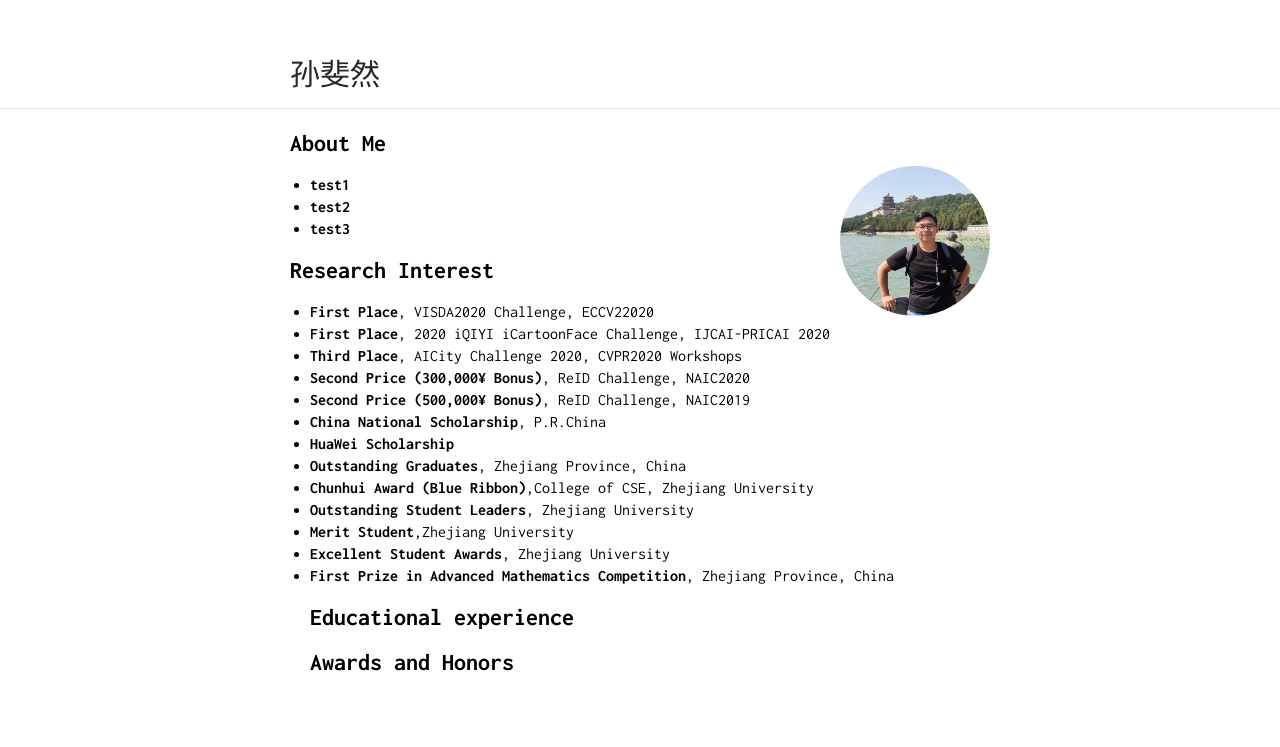
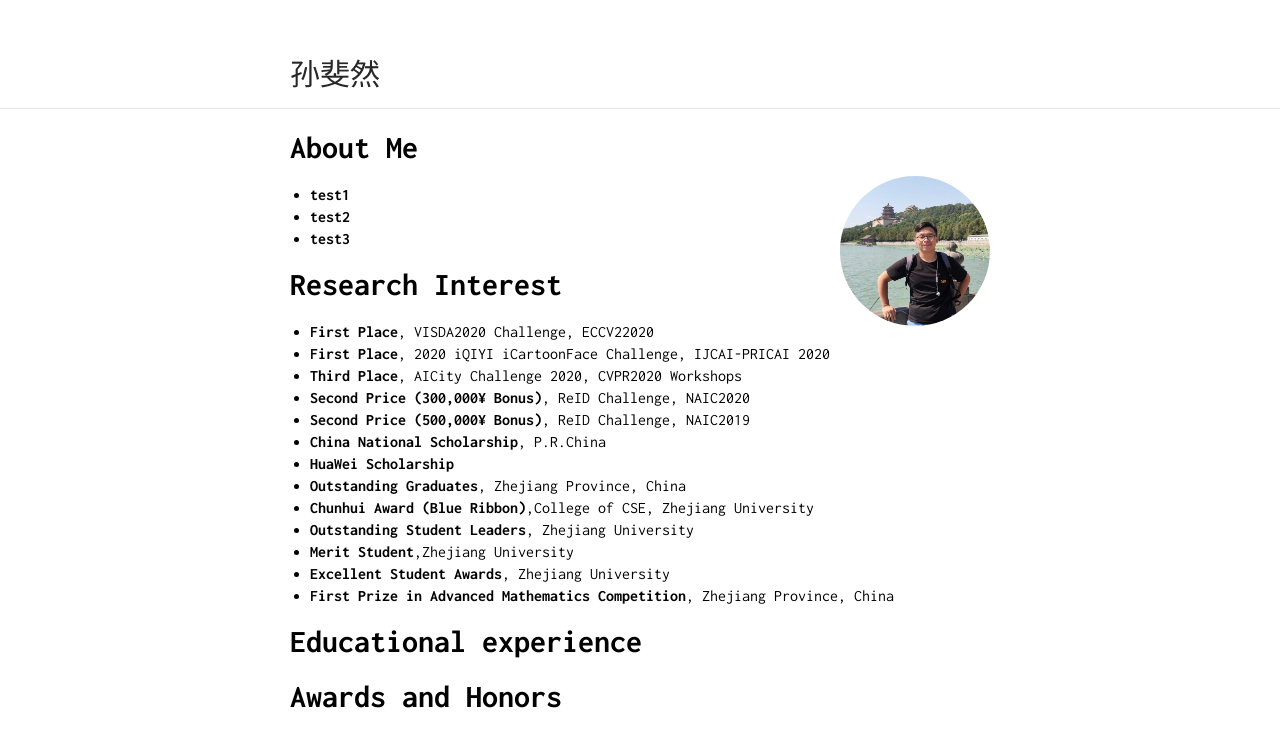
Before and after one commit to OrientTraveller/OrientTraveller.github.io, a Jekyll site: the page built from index.md, in a window 1280 px wide. Shown: the top 747 px of the page. Built offline with Jekyll 4.4.1, drawn with Linux system fonts in a browser that asks for light colours; our own code applies the rules of GitHub Pages for plain Markdown files.

```diff
--- a/index.md
+++ b/index.md
@@ -19,5 +21,7 @@
 - **Merit Student**,Zhejiang University
 - **Excellent Student Awards**, Zhejiang University
 - **First Prize in Advanced Mathematics Competition**, Zhejiang Province, China
-## Educational experience
-## Awards and Honors
+
+# Educational experience
+
+# Awards and Honors
```
Also changed, not shown: other parts of index.md (+4 -2 lines).
